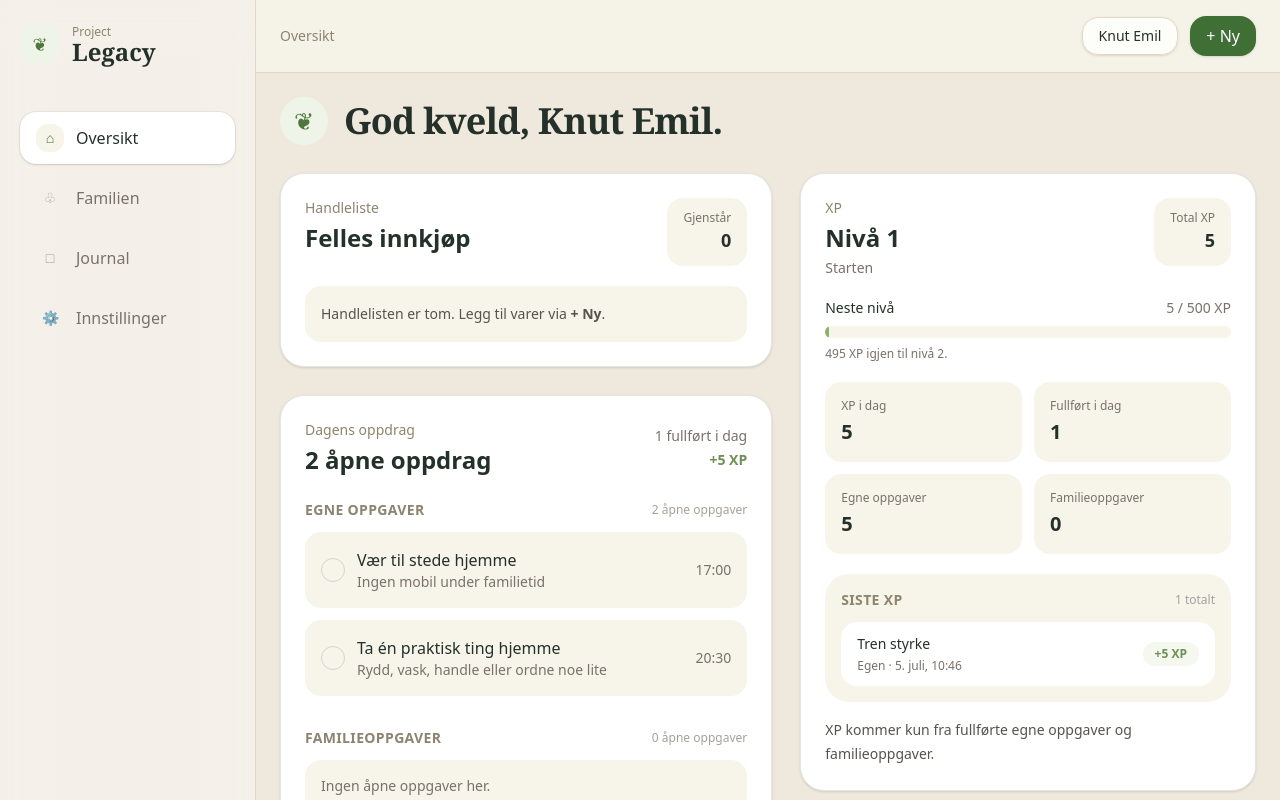
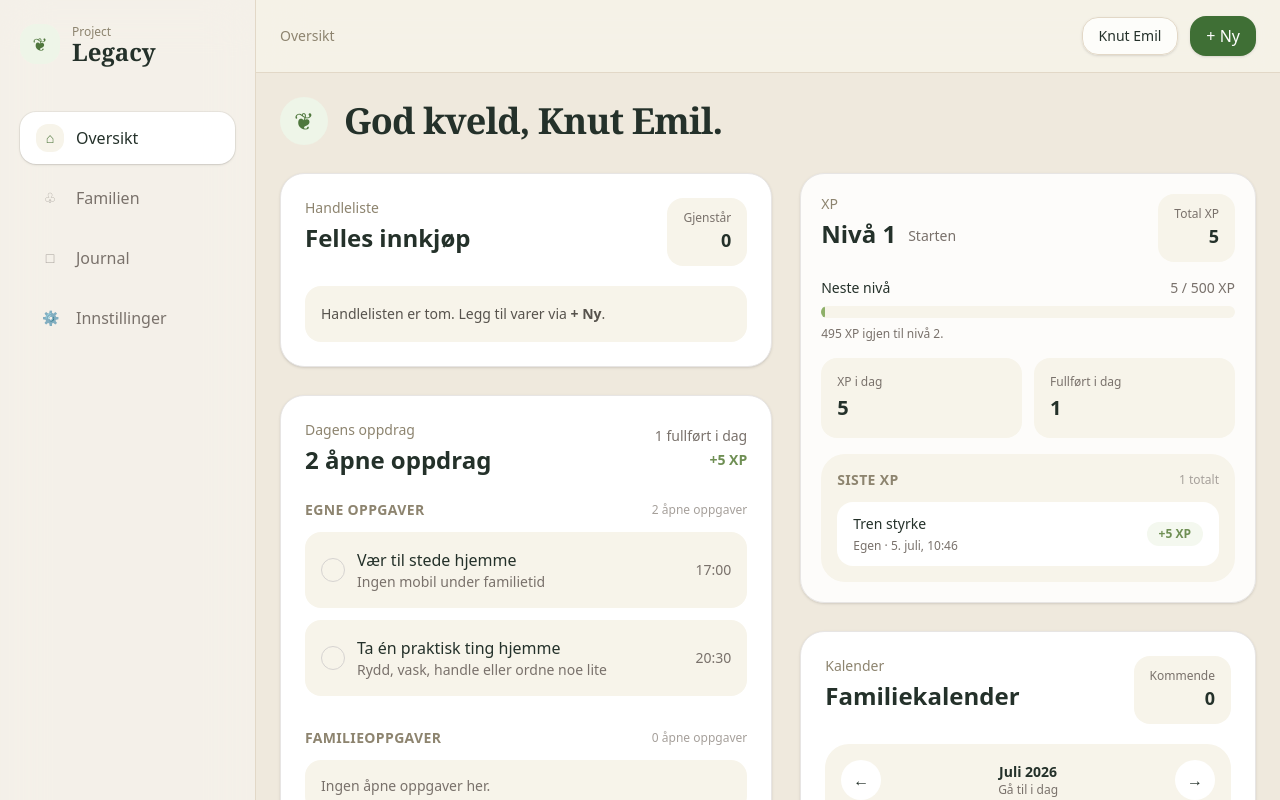
Before and after one commit to knutemiljl-hue/project-legacy, a Next.js app: page / in a window 1280 px wide. Shown: the top 800 px of the page. Built offline with nearby package versions, Linux system fonts and the light colour scheme.

Commit message:
design: compact xp summary

```diff
--- a/components/dashboard/CharacterSummary.tsx
+++ b/components/dashboard/CharacterSummary.tsx
@@ -27,8 +27,6 @@ type XpTask = {
 type XpSummary = {
   totalXp: number;
   todayXp: number;
-  personalXp: number;
-  familyXp: number;
   completedToday: number;
   completedTotal: number;
   recentTasks: XpTask[];
@@ -131,26 +129,16 @@ function readXpSummary(): XpSummary {
     .filter((task) => getDateKey(new Date(task.completedAt)) === todayKey)
     .reduce((sum, task) => sum + task.xp, 0);
 
-  const personalXp = allXpTasks
-    .filter((task) => task.scope === "personal")
-    .reduce((sum, task) => sum + task.xp, 0);
-
-  const familyXp = allXpTasks
-    .filter((task) => task.scope === "family")
-    .reduce((sum, task) => sum + task.xp, 0);
-
   const recentTasks = [...allXpTasks]
     .sort(
       (a, b) =>
         new Date(b.completedAt).getTime() - new Date(a.completedAt).getTime()
     )
-    .slice(0, 4);
+    .slice(0, 2);
 
   return {
     totalXp,
     todayXp,
-    personalXp,
-    familyXp,
     completedToday: todayXpTasks.length,
     completedTotal: allXpTasks.length,
     recentTasks,
@@ -170,8 +158,6 @@ export default function CharacterSummary() {
   const [summary, setSummary] = useState<XpSummary>({
     totalXp: 0,
     todayXp: 0,
-    personalXp: 0,
-    familyXp: 0,
     completedToday: 0,
     completedTotal: 0,
     recentTasks: [],
@@ -202,16 +188,18 @@ export default function CharacterSummary() {
   }, []);
 
   return (
-    <section className="rounded-3xl border border-stone-200 bg-white p-6 shadow-sm">
-      <div className="mb-5 flex items-start justify-between gap-4">
+    <section className="rounded-3xl border border-stone-200 bg-white/85 p-5 shadow-sm">
+      <div className="mb-4 flex items-start justify-between gap-4">
         <div>
           <p className="text-sm font-medium text-[#8D846F]">XP</p>
 
-          <h2 className="mt-1 text-2xl font-semibold text-[#24312A]">
-            Nivå {level}
-          </h2>
+          <div className="mt-1 flex items-end gap-3">
+            <h2 className="text-2xl font-semibold text-[#24312A]">
+              Nivå {level}
+            </h2>
 
-          <p className="mt-1 text-sm text-stone-500">{levelTitle}</p>
+            <p className="pb-1 text-sm text-stone-500">{levelTitle}</p>
+          </div>
         </div>
 
         <div className="rounded-2xl bg-[#F7F4EA] px-4 py-3 text-right">
@@ -243,7 +231,7 @@ export default function CharacterSummary() {
         </p>
       </div>
 
-      <div className="mt-5 grid grid-cols-2 gap-3">
+      <div className="mt-4 grid grid-cols-2 gap-3">
         <div className="rounded-2xl bg-[#F7F4EA] p-4">
           <p className="text-xs text-stone-500">XP i dag</p>
           <p className="mt-1 text-xl font-semibold text-[#24312A]">
@@ -257,23 +245,9 @@ export default function CharacterSummary() {
             {summary.completedToday}
           </p>
         </div>
-
-        <div className="rounded-2xl bg-[#F7F4EA] p-4">
-          <p className="text-xs text-stone-500">Egne oppgaver</p>
-          <p className="mt-1 text-xl font-semibold text-[#24312A]">
-            {summary.personalXp}
-          </p>
-        </div>
-
-        <div className="rounded-2xl bg-[#F7F4EA] p-4">
-          <p className="text-xs text-stone-500">Familieoppgaver</p>
-          <p className="mt-1 text-xl font-semibold text-[#24312A]">
-            {summary.familyXp}
-          </p>
-        </div>
       </div>
 
-      <div className="mt-5 rounded-3xl bg-[#F7F4EA] p-4">
+      <div className="mt-4 rounded-3xl bg-[#F7F4EA] p-4">
         <div className="mb-3 flex items-center justify-between gap-4">
           <h3 className="text-sm font-semibold uppercase tracking-wide text-[#8D846F]">
             Siste XP
@@ -314,10 +288,6 @@ export default function CharacterSummary() {
           </div>
         )}
       </div>
-
-      <p className="mt-4 text-sm leading-6 text-stone-600">
-        XP kommer kun fra fullførte egne oppgaver og familieoppgaver.
-      </p>
     </section>
   );
 }
```
